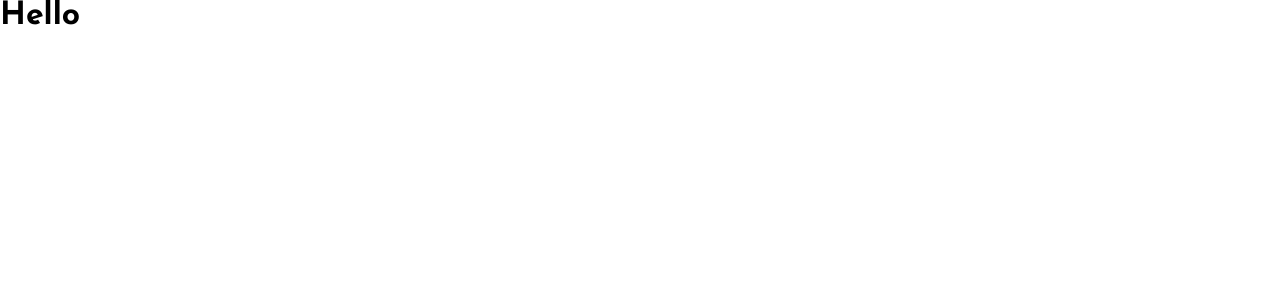
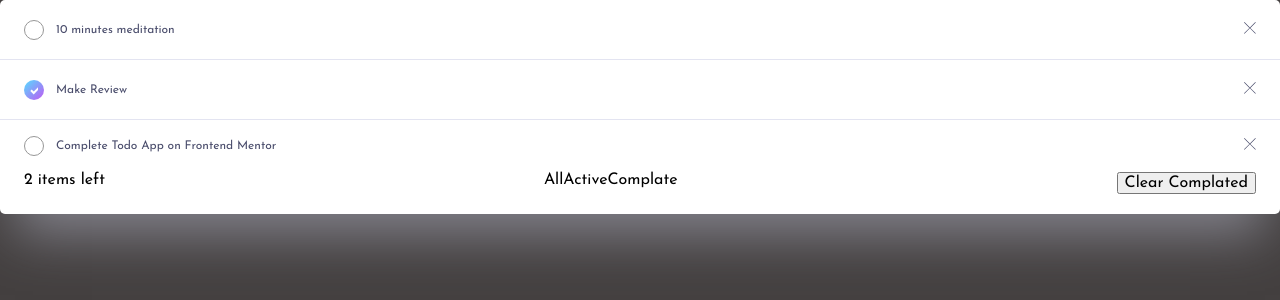
Before and after one commit to Anemoiaa/todo-app, a React (Create React App) app: page / in a window 1280 px wide. Shown: the top 300 px of the page. Built offline with nearby package versions, Linux system fonts and the light colour scheme.

Commit message:
Implement: todo list, remove todo, mark as complated, clear complated

```diff
--- a/src/App.js
+++ b/src/App.js
@@ -1,6 +1,46 @@
+import { useMemo, useState } from "react";
+import TodoFilter from "./components/TodoFilter";
+import TodoList from "./components/TodoList";
+
 function App() {
-    return(
-        <h1>Hello</h1>
+    console.log("reset")
+    const [todoList, setTodoList] = useState([
+        { title: "10 minutes meditation", isComplate: false },
+        { title: "Make Review", isComplate: true },
+        { title: "Complete Todo App on Frontend Mentor", isComplate: false},
+    ]);
+    const itemsLeft = useMemo(() => todoList.filter(todo => !todo.isComplate).length, [todoList]);
+    const [filter, setFilter] = useState("All");
+
+
+    function removeTodo(index) {
+        console.log(index);
+        let updatedList;
+        if(index === null) {
+            updatedList = todoList.filter(todo => !todo.isComplate);
+        }
+        else {
+            updatedList = todoList.filter((todo, i) => i != index);
+        }
+        setTodoList(updatedList);
+    }
+
+    function toggleIsComplate(index) {
+        const updatedList = [...todoList];
+        updatedList[index].isComplate = !updatedList[index].isComplate;
+        setTodoList(updatedList);
+    }
+
+    return (
+        <>
+            <TodoList
+                todos={todoList}
+                setTodoList={setTodoList}
+                remove={removeTodo}
+                toogleIsComplate={toggleIsComplate} >
+                <TodoFilter filter={filter} setFilter={setFilter} itemsLeft={itemsLeft} clearComplated={removeTodo} />
+            </TodoList>
+        </>
     );
 }
 export default App;
--- /dev/null
+++ b/src/components/Todo.jsx
@@ -0,0 +1,30 @@
+import styled from "styled-components";
+import IsComplateBtn from "./UI/Button/IsComplateBtn";
+import DeleteButton from "./UI/Button/DeleteButton";
+
+function Todo({todo, ...props }) {
+    return (
+        <Container>
+            <IsComplateBtn
+                onClick={() => props.toogleIsComplate(props.index)} isComplate={todo.isComplate}
+            />
+            <span>{todo.title}</span>
+            <DeleteButton onClick={() => props.remove(props.index)} />
+        </Container>
+    );
+}
+
+export default Todo;
+
+const Container = styled.div`
+    display: flex;
+    align-items: center;
+    padding: 20px 24px 19px 24px;
+    background: #fff;
+
+    span {
+        margin-left: 12px;
+        font-size: 12px;
+        color: #494C6B;
+    }
+`;
--- /dev/null
+++ b/src/components/TodoFilter.jsx
@@ -0,0 +1,32 @@
+import { useMemo } from "react";
+import styled from "styled-components";
+
+function TodoFilter({filter, setFilter, itemsLeft, clearComplated,  ...props}) {
+    return(
+        <Container>
+            <span>{itemsLeft} items left</span>
+            <List>
+                <li>All</li>
+                <li>Active</li>
+                <li>Complate</li>
+            </List>
+            <button onClick={() => clearComplated(null)}>Clear Complated</button>
+        </Container>
+    );
+}
+
+export default TodoFilter;
+
+const Container = styled.div`
+    display: flex;
+    justify-content: space-between;
+`;
+
+const List = styled.ul`
+    margin: 0;
+    list-style-type: none;
+
+    li {
+        display: inline;
+    }
+`;
--- /dev/null
+++ b/src/components/TodoList.jsx
@@ -0,0 +1,45 @@
+import styled from "styled-components";
+import Todo from "./Todo";
+
+function TodoList({ todos, ...props }) {
+    return (
+        <Container>
+            <form onSubmit={(e) => e.preventDefault()}>
+                {todos.map((todo, index) =>
+                    <Todo
+                        key={todo.title}
+                        todo={todo}
+                        index={index}
+                        remove={props.remove}
+                        toogleIsComplate={props.toogleIsComplate}
+                    />
+                )}
+            </form>
+            {props.children}
+        </Container>
+    );
+}
+
+export default TodoList;
+
+
+const Container = styled.div`
+    padding: 20px 0px 20px 0px;
+    background-color: #fff;
+    box-shadow: 0px 35px 50px -15px rgba(194, 195, 214, 0.5);
+    border-radius: 5px;
+
+    div {
+        border-bottom: 1px solid #E3E4F1;
+    }
+
+    div:first-child {
+        padding: 0px 24px 19px 24px;
+    }
+
+    div:last-child {
+        padding: 16px 24px 0px 24px;
+        border: none;
+    }
+
+`;
--- /dev/null
+++ b/src/components/UI/Button/DeleteButton.jsx
@@ -0,0 +1,22 @@
+import styled from "styled-components";
+
+function DeleteButton(props) {
+    return (
+        <Button {...props}>
+            <svg width="12" height="12" viewBox="0 0 12 12" fill="none" xmlns="http://www.w3.org/2000/svg">
+                <path fillRule="evenodd" clipRule="evenodd" d="M11.7851 0.471404L11.3137 0L5.89256 5.42115L0.471404 0L0 0.471404L5.42115 5.89256L0 11.3137L0.471404 11.7851L5.89256 6.36396L11.3137 11.7851L11.7851 11.3137L6.36396 5.89256L11.7851 0.471404Z" fill="#494C6B" />
+            </svg>
+        </Button>
+
+    );
+}
+
+export default DeleteButton;
+
+const Button = styled.button`
+    margin-left: auto !important;
+    padding: 0;
+    border: none;
+    background none;
+    cursor: pointer;
+`;
--- /dev/null
+++ b/src/components/UI/Button/IsComplateBtn.jsx
@@ -0,0 +1,30 @@
+import styled from "styled-components";
+
+function IsComplateBtn({isComplate, ...props}) {
+    return(
+        <Button {...props} complate={isComplate}>
+            <svg xmlns="http://www.w3.org/2000/svg" width="11" height="9">
+                <path fill="none" stroke="#FFF" strokeWidth="2" d="M1 4.304L3.696 7l6-6"/>
+            </svg>
+        </Button>
+
+    );
+}
+
+const Button = styled.button`
+    display: flex;
+    justify-content: center;
+    align-items: center;
+    width: 20px;
+    height: 20px;
+    border-radius: 50%;
+
+    cursor: pointer;
+
+    ${props => props.complate
+        ? "background: linear-gradient(135deg, #55DDFF 0%, #C058F3 100%); border: none;"
+        : "background: #fff; border: 1px solid #979797"
+    };
+`;
+
+export default IsComplateBtn;
--- a/src/index.css
+++ b/src/index.css
@@ -28,12 +28,6 @@ dd {
   margin: 0;
 }
 
-body {
-  min-height: 100vh;
-  font-family: 'Josefin Sans', sans-serif;
-  font-weight: 400;
-}
-
 input,
 button,
 textarea,
@@ -49,3 +43,11 @@ select {
     scroll-behavior: auto !important;
   }
 }
+
+
+body {
+  min-height: 100vh;
+  font-family: 'Josefin Sans', sans-serif;
+  font-weight: 400;
+  background-color: rgb(68, 64, 64);
+}
```
